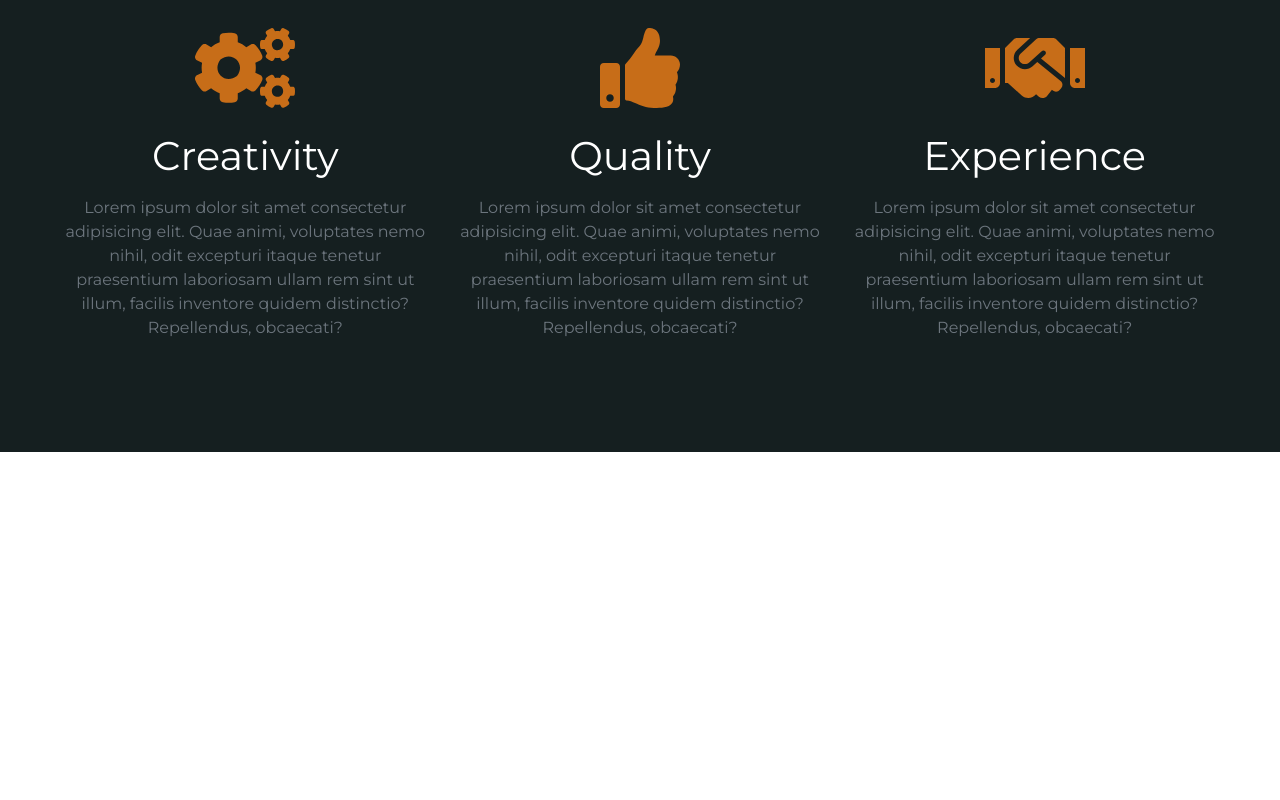
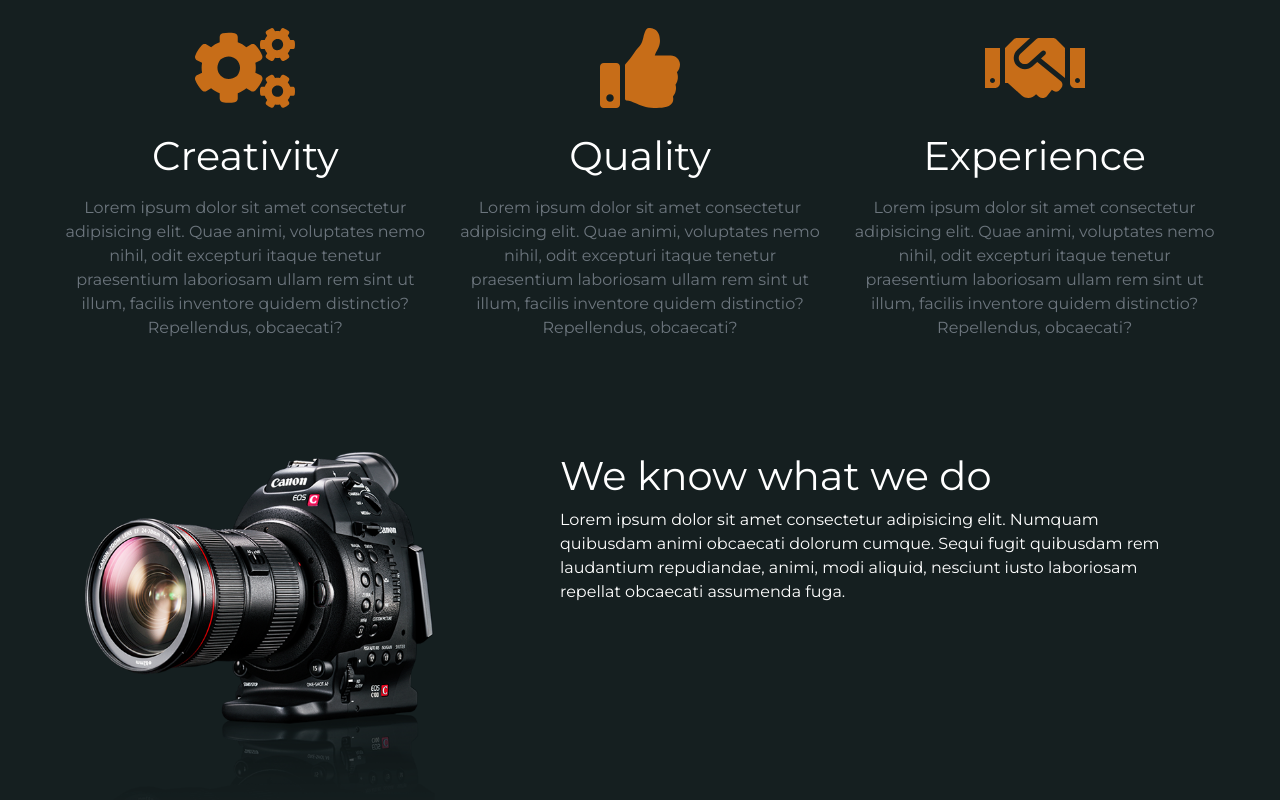
Before and after one commit to sheikhsuleman123/Landing-Page-Photo-X, a React (Create React App) app: page / in a window 1280 px wide. Shown: the part 1143-1943 px from the top of the page. Before the commit the page ends 1595 px from the top, so only its background shows below. Built offline with nearby package versions, Linux system fonts and the light colour scheme.

Commit message:
mission section part 2 ok

```diff
--- a/src/App.js
+++ b/src/App.js
@@ -3,6 +3,7 @@ import './App.css';
 
 import Header from './Components/Header/Header';
 import Mission from './Components/Mission/Mission';
+import MissionTwo from './Components/Mission/Mission2';
 
 function App() {
   return (
@@ -10,6 +11,7 @@ function App() {
 
       <Header />
       <Mission />
+      <MissionTwo />
 
     </div>
   );
--- /dev/null
+++ b/src/Components/Mission/Mission2.jsx
@@ -0,0 +1,23 @@
+import React, { Component } from 'react';
+import img from '../../images/camera.png';
+
+export default class MissionTwo extends Component {
+  render() {
+    return (
+      <section className="mission">
+          <div className="container">
+
+              <div className="row">
+                  <div className="col-lg-5">
+                      <img src={img}  alt="Image not found" width="350" className="img-fluid" />
+                  </div>
+                  <div className="col-lg-7">
+                      <h1 className="text-white">We know what we do</h1>
+                      <p className="text-white">Lorem ipsum dolor sit amet consectetur adipisicing elit. Numquam quibusdam animi obcaecati dolorum cumque. Sequi fugit quibusdam rem laudantium repudiandae, animi, modi aliquid, nesciunt iusto laboriosam repellat obcaecati assumenda fuga. </p>
+                  </div>
+              </div>
+          </div>
+      </section>
+    );
+  }
+}
```
